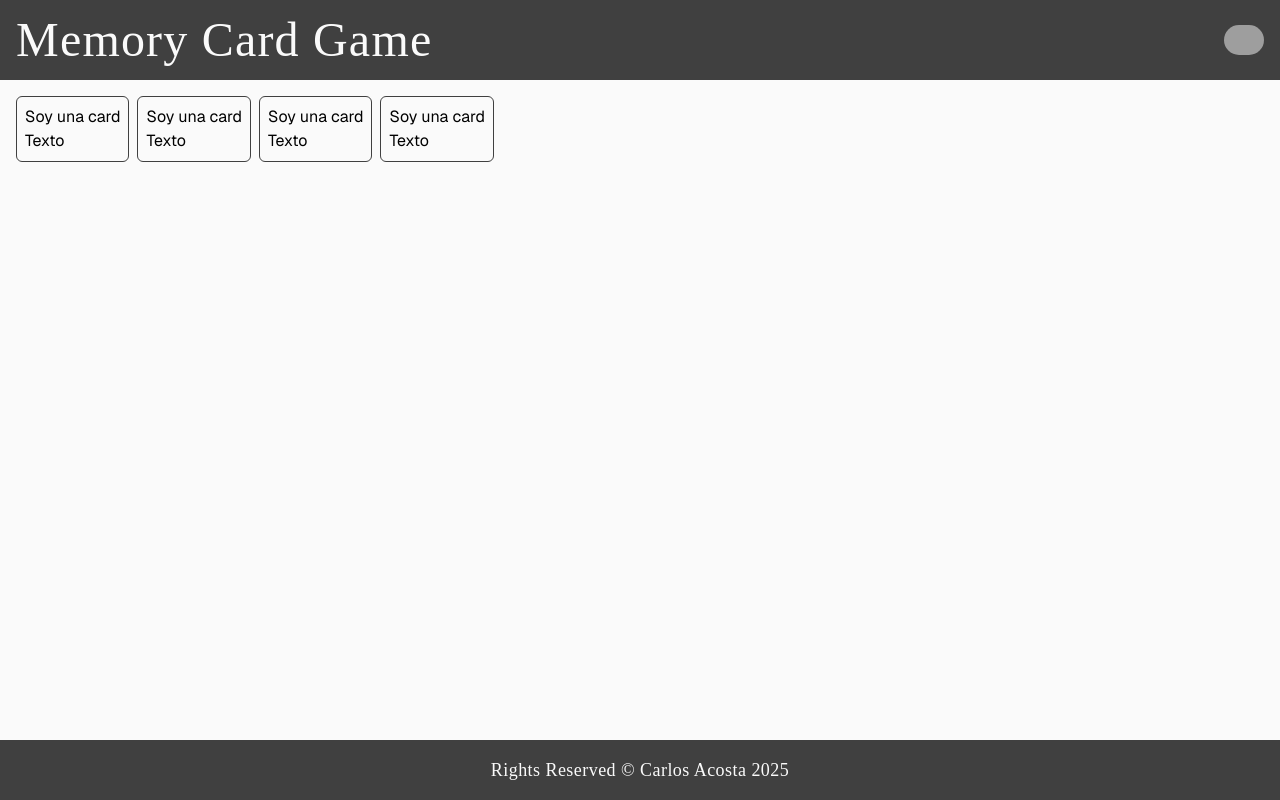
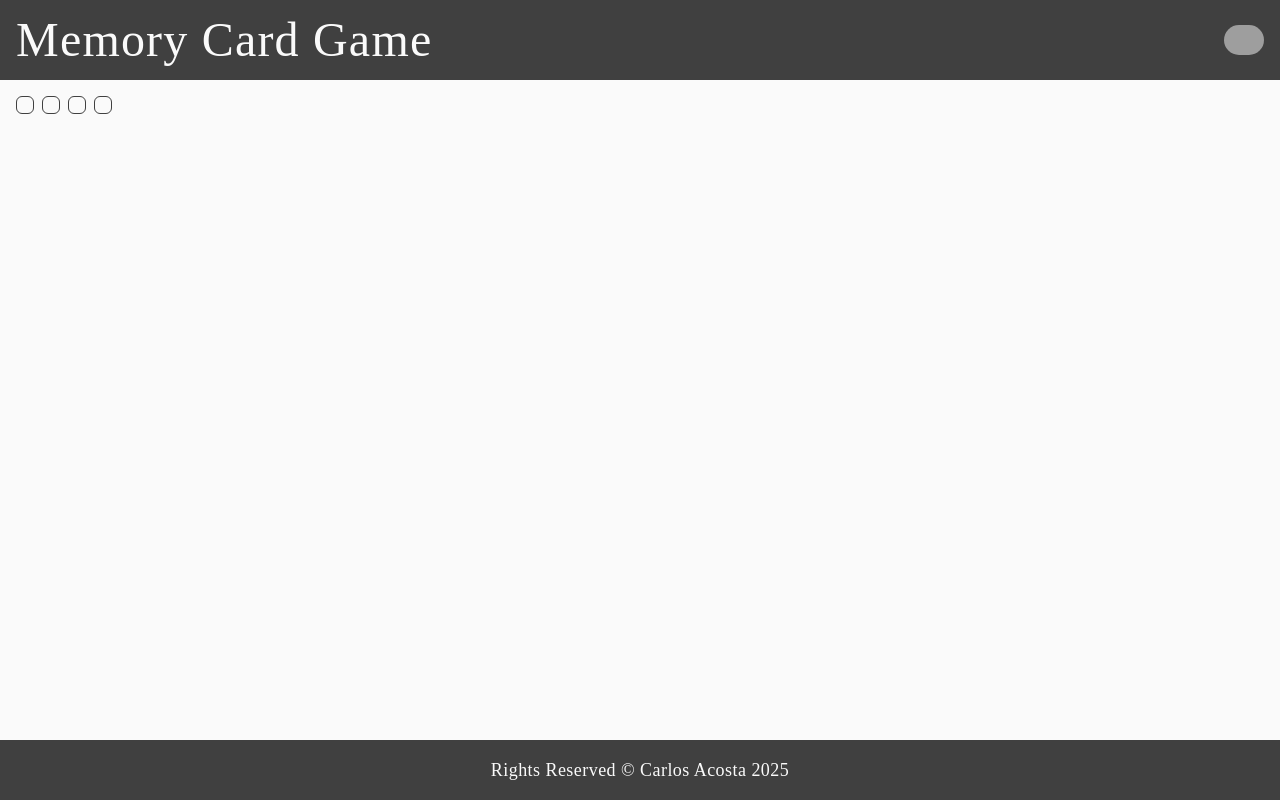
Before and after one commit to Carlosaac23/TOP-memory-card, a React (Vite) app: page / in a window 1280 px wide. Built offline with nearby package versions, Linux system fonts and the light colour scheme; grey boxes are pictures that could not be loaded; a web font is replaced by a local one.

Commit message:
refactor: delete unused text and using props for render dynamics cards

```diff
--- a/src/components/Card.jsx
+++ b/src/components/Card.jsx
@@ -1,8 +1,8 @@
-export default function Card() {
+export default function Card({ imageURL, pokemonName }) {
   return (
     <div className='rounded-md border border-neutral-700 p-2'>
-      <h2>Soy una card</h2>
-      <p>Texto</p>
+      <img src={imageURL} alt='' />
+      <h2>{pokemonName}</h2>
     </div>
   );
 }
```
